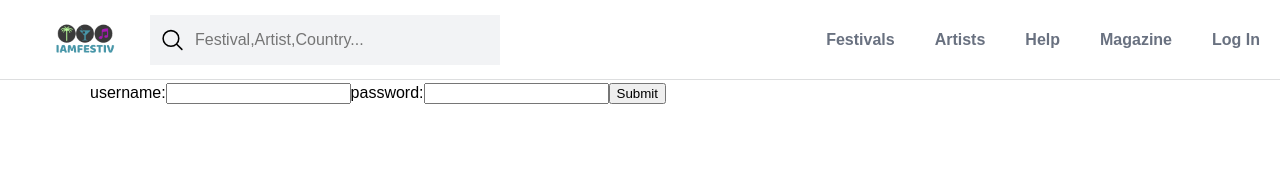
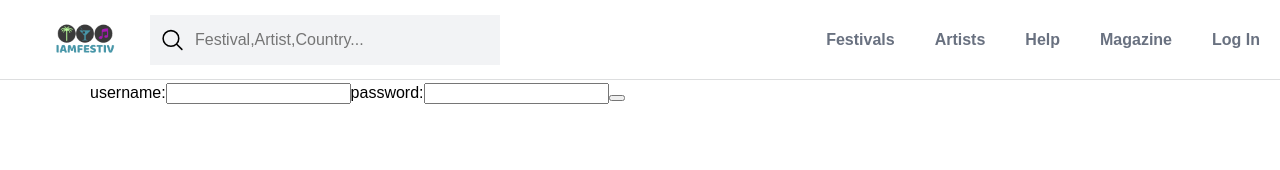
Before and after one commit to eytanSilberberg/IAMFESTIV, a React (Create React App) app: page /login in a window 1280 px wide. Shown: the top 170 px of the page. Built offline with nearby package versions, Linux system fonts and the light colour scheme.

Commit message:
login page update

```diff
--- a/src/pages/log_in.tsx
+++ b/src/pages/log_in.tsx
@@ -1,14 +1,40 @@
-export const Log_In = () => {
+import React, {useState} from "react";
+
+export const Log_In: React.FC = () => {
+
+  const [username, setUsername] = useState<string>('')
+  const [password, setPassword] = useState<string>('')
+
+  const handleSubmit: (e: React.FormEvent<HTMLFormElement>) => void = (e) => {
+    e.preventDefault()
+    const loginData = new URLSearchParams();
+    loginData.append('username', username)
+    loginData.append('password', password)
+    fetch('http://127.0.0.1:5000/login', {
+      method: 'post',
+      body: loginData,
+    })
+    .then(res => {
+      if (res.status === 200) {
+        console.log('logged in!');
+      }
+      else {
+        console.log('NOT logged in!');
+      }
+      //res.status === 200 ? undefined : undefined
+    }).catch(err => console.error(err))
+    }
+
   return (
     <section className="log in main-layout">
-      <form>
+      <form onSubmit={handleSubmit}>
         <label>
           username:
-          <input type="text" />
+          <input type="text" value={username} onChange={(e): void => {setUsername(_ => e.target.value)}}/>
         </label>
         password:
-        <input type="text" />
-        <input type="submit" value="Submit" />
+        <input type="password" value={password} onChange={(e): void => {setPassword(_ => e.target.value)}}/>
+        <button type="submit"/>
       </form>
     </section>
   );
```
